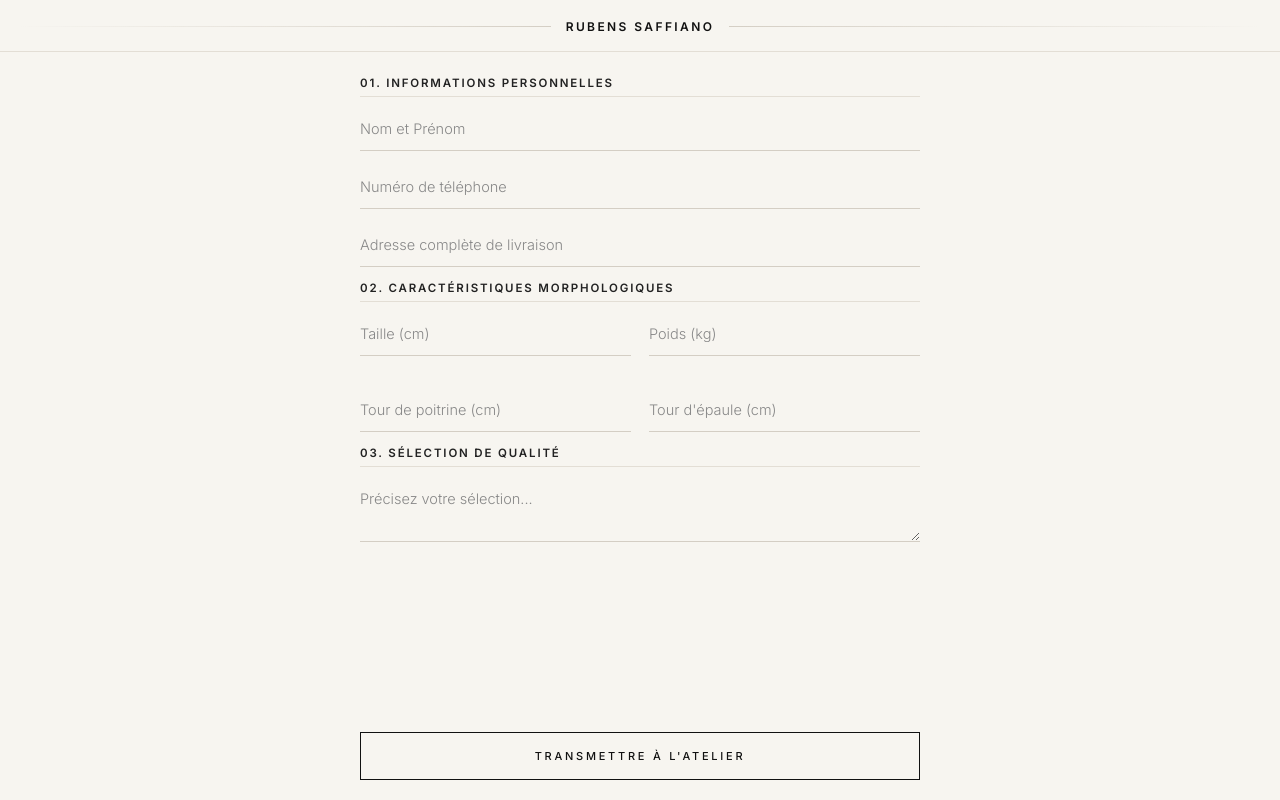
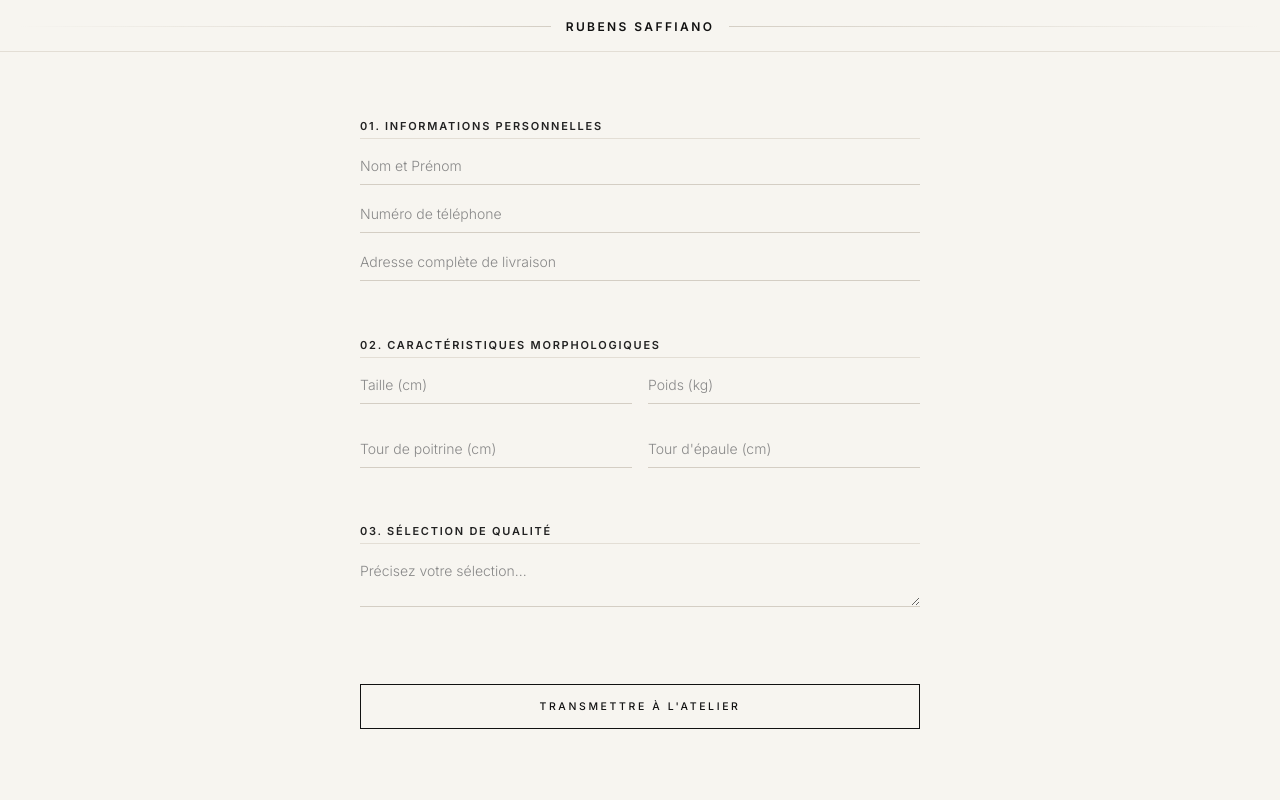
Before and after one commit to rubens-saffiano-editions/f-9823-.94-, a plain HTML site: page index.html in a window 1280 px wide. Drawn offline with Linux system fonts and the light colour scheme.

Commit message:
Update index.html

```diff
--- a/index.html
+++ b/index.html
@@ -81,54 +81,54 @@
   @keyframes expandLine { to { width: 100%; } }
   @keyframes fadeIn { to { opacity: 1; } }
   @keyframes fadeUp {
-    from { opacity: 0; transform: translateY(12px); }
+    from { opacity: 0; transform: translateY(10px); }
     to { opacity: 1; transform: translateY(0); }
   }
 
   .anim {
     opacity: 0;
-    animation: fadeUp 0.7s cubic-bezier(0.16, 1, 0.3, 1) forwards;
+    animation: fadeUp 0.6s cubic-bezier(0.16, 1, 0.3, 1) forwards;
   }
   .d-1 { animation-delay: 0.1s; }
   .d-2 { animation-delay: 0.2s; }
   .d-3 { animation-delay: 0.3s; }
   .d-4 { animation-delay: 0.4s; }
 
-  /* --- Conteneur plein écran étiré et aéré --- */
+  /* --- Conteneur fluide et parfaitement réparti --- */
   .conteneur {
     flex: 1;
     max-width: 600px;
     width: 100%;
     margin: 0 auto;
-    padding: 24px 20px 20px;
+    padding: 20px 20px 24px;
     display: flex;
     flex-direction: column;
-    justify-content: space-between;
+    justify-content: space-evenly;
   }
 
   .titre-section {
-    font-size: 11.5px;
+    font-size: 11px;
     font-weight: 600;
     letter-spacing: .16em;
     text-transform: uppercase;
-    margin: 20px 0 10px 0;
+    margin: 14px 0 8px 0;
     border-bottom: 1px solid #e3ded5;
-    padding-bottom: 6px;
+    padding-bottom: 5px;
     color: #222;
   }
   .titre-section:first-child { margin-top: 0; }
 
-  .champ { margin-bottom: 14px; position: relative; }
+  .champ { margin-bottom: 10px; position: relative; }
   .champ input, .champ textarea {
     width: 100%;
     font-family: var(--f);
-    font-size: 14.5px;
+    font-size: 14px;
     font-weight: 300;
     color: #111;
     border: 0;
     border-bottom: 1px solid #d4cec4;
     background: transparent;
-    padding: 13px 0;
+    padding: 10px 0;
     outline: none;
     border-radius: 0;
     appearance: none;
@@ -138,20 +138,20 @@
     border-bottom: 1px solid #111;
   }
   .champ input::placeholder, .champ textarea::placeholder { color: #888; }
-  .champ textarea { resize: vertical; min-height: 65px; }
-  .grille { display: grid; grid-template-columns: 1fr 1fr; gap: 18px; }
+  .champ textarea { resize: vertical; min-height: 55px; }
+  .grille { display: grid; grid-template-columns: 1fr 1fr; gap: 16px; }
 
-  /* --- Bouton d'action parfaitement calé en bas --- */
+  /* --- Bouton d'action élégant --- */
   .bouton {
     display: block;
     width: 100%;
-    margin-top: 20px;
+    margin-top: 16px;
     background: #F7F5F0;
     color: #111;
     border: 1px solid #111;
-    padding: 16px;
+    padding: 15px;
     font-family: var(--f);
-    font-size: 11px;
+    font-size: 10.5px;
     font-weight: 500;
     letter-spacing: .25em;
     text-transform: uppercase;
@@ -190,7 +190,7 @@
   </header>
 
   <main class="conteneur" id="zone-formulaire">
-    <div>
+
     <!-- Section 1 -->
     <div class="anim d-1">
       <div class="titre-section">01. Informations Personnelles</div>
@@ -229,7 +229,6 @@
       <div class="titre-section">03. Sélection de Qualité</div>
       <div class="champ">
         <textarea id="qualite" placeholder="Précisez votre sélection..."></textarea>
-        </div>
       </div>
     </div>
 
```
Lines whose indentation alone changed are shown as unchanged.
